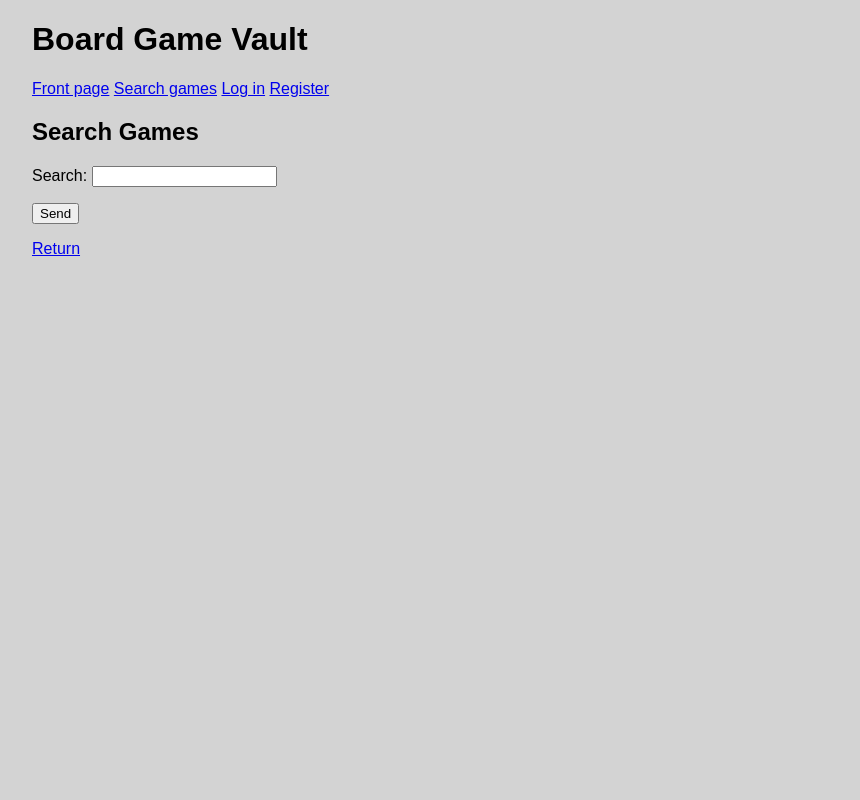
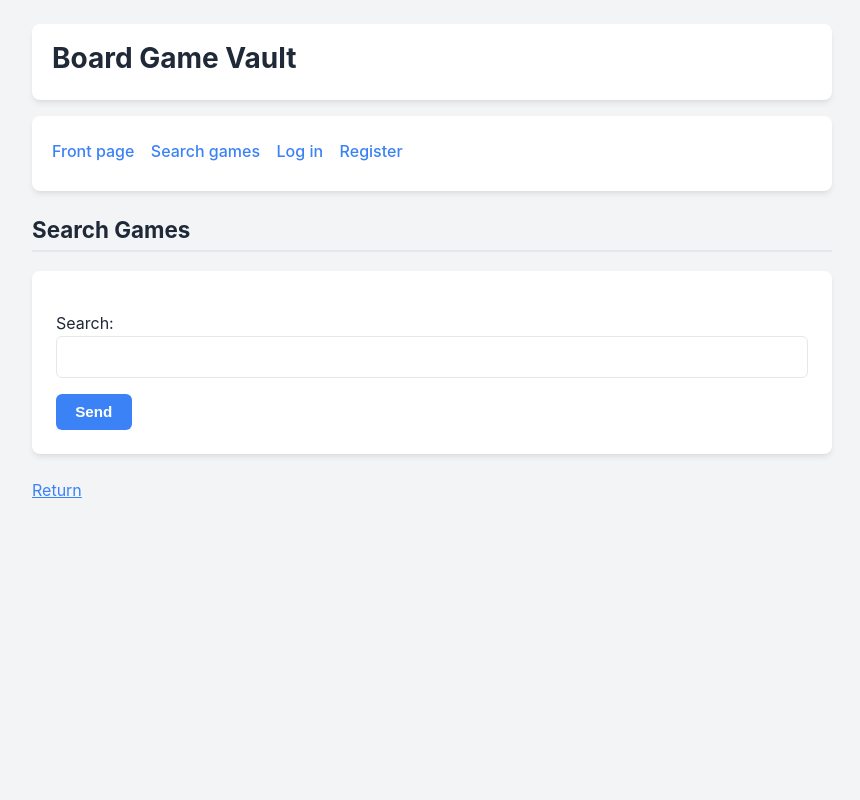
Before and after one commit to SeedimV/boardgame-vault, a Flask app: page /find_game in a window 1280 px wide. Shown: the whole page, without its empty margins (208-1068 px from the left). Run offline with Flask 3, Linux system fonts and the light colour scheme.

Commit message:
style: update styling in main.css

```diff
--- a/static/main.css
+++ b/static/main.css
@@ -1,6 +1,162 @@
+:root {
+  --bg-color: #f3f4f6;
+  --card-bg: #ffffff;
+  --text-main: #1f2937;
+  --text-muted: #4b5563;
+  --border-color: #e5e7eb;
+  --primary: #3b82f6;
+  --primary-hover: #2563eb;
+  --danger: #dc2626;
+  --danger-hover: #b91c1c;
+  --radius: 8px;
+  --shadow: 0 4px 6px -1px rgba(0, 0, 0, 0.08), 0 2px 4px -2px rgba(0, 0, 0, 0.05);
+  --font-family: -apple-system, BlinkMacSystemFont, "Segoe UI", Roboto, Helvetica, Arial, sans-serif;
+}
+
+/* --- Box Sizing Reset --- */
+*, *::before, *::after {
+  box-sizing: border-box;
+}
+
+/* --- General Body & Page Layout --- */
 body {
-    margin: auto;
-    max-width: 50em;
-    font-family: sans-serif;
-    background-color: lightgray;
+  margin: 0 auto;
+  max-width: 52em;
+  /* Fixes bottom-of-screen clinging across all displays & mobile browser bars */
+  padding: 1.5rem 1rem calc(4rem + env(safe-area-inset-bottom)) 1rem;
+  font-family: var(--font-family);
+  font-size: 16px;
+  line-height: 1.6;
+  color: var(--text-main);
+  background-color: var(--bg-color);
+  min-height: 100vh;
 }
+
+/* --- Typography & Headings --- */
+h1, h2, h3 {
+  color: var(--text-main);
+  margin-top: 0;
+  line-height: 1.3;
+}
+
+h1 {
+  font-size: 1.75rem;
+  margin-bottom: 0.5rem;
+}
+
+h2 {
+  font-size: 1.4rem;
+  border-bottom: 2px solid var(--border-color);
+  padding-bottom: 0.4rem;
+  margin-top: 1.5rem;
+}
+
+/* --- Navigation & Header Cards --- */
+.header, .nav {
+  background: var(--card-bg);
+  padding: 1rem 1.25rem;
+  border-radius: var(--radius);
+  box-shadow: var(--shadow);
+  margin-bottom: 1rem;
+}
+
+.nav p {
+  margin: 0.4rem 0;
+}
+
+.nav a {
+  display: inline-block;
+  margin-right: 0.75rem;
+  margin-bottom: 0.25rem;
+  color: var(--primary);
+  text-decoration: none;
+  font-weight: 500;
+}
+
+.nav a:hover {
+  text-decoration: underline;
+}
+
+/* --- Flash Messages / Error Banner --- */
+.info {
+  background-color: #fef2f2;
+  color: #991b1b;
+  border: 1px solid #fecaca;
+  border-left: 4px solid var(--danger);
+  padding: 0.85rem 1.1rem;
+  border-radius: var(--radius);
+  margin-bottom: 1.25rem;
+  font-weight: 500;
+}
+
+/* --- Form Controls & Inputs --- */
+form {
+  background: var(--card-bg);
+  padding: 1.5rem;
+  border-radius: var(--radius);
+  box-shadow: var(--shadow);
+  margin-bottom: 1.5rem;
+}
+
+label {
+  display: inline-block;
+  font-weight: 600;
+  font-size: 0.95rem;
+  margin-bottom: 0.25rem;
+}
+
+input[type="text"],
+input[type="password"],
+input[type="number"],
+textarea,
+select {
+  width: 100%;
+  padding: 0.6rem 0.75rem;
+  border: 1px solid var(--border-color);
+  border-radius: calc(var(--radius) - 2px);
+  font-family: inherit;
+  font-size: 1rem;
+  background-color: #fff;
+  transition: border-color 0.15s ease, box-shadow 0.15s ease;
+}
+
+input:focus,
+textarea:focus,
+select:focus {
+  outline: none;
+  border-color: var(--primary);
+  box-shadow: 0 0 0 3px rgba(59, 130, 246, 0.2);
+}
+
+/* --- Buttons --- */
+button,
+input[type="submit"] {
+  display: inline-block;
+  padding: 0.6rem 1.2rem;
+  background-color: var(--primary);
+  color: #ffffff;
+  border: none;
+  border-radius: calc(var(--radius) - 2px);
+  font-size: 0.95rem;
+  font-weight: 600;
+  cursor: pointer;
+  transition: background-color 0.15s ease;
+}
+
+button:hover,
+input[type="submit"]:hover {
+  background-color: var(--primary-hover);
+}
+
+/* --- Lists & Content Cards --- */
+ul {
+  padding-left: 1.25rem;
+}
+
+li {
+  margin-bottom: 0.4rem;
+}
+
+a {
+  color: var(--primary);
+}
```
